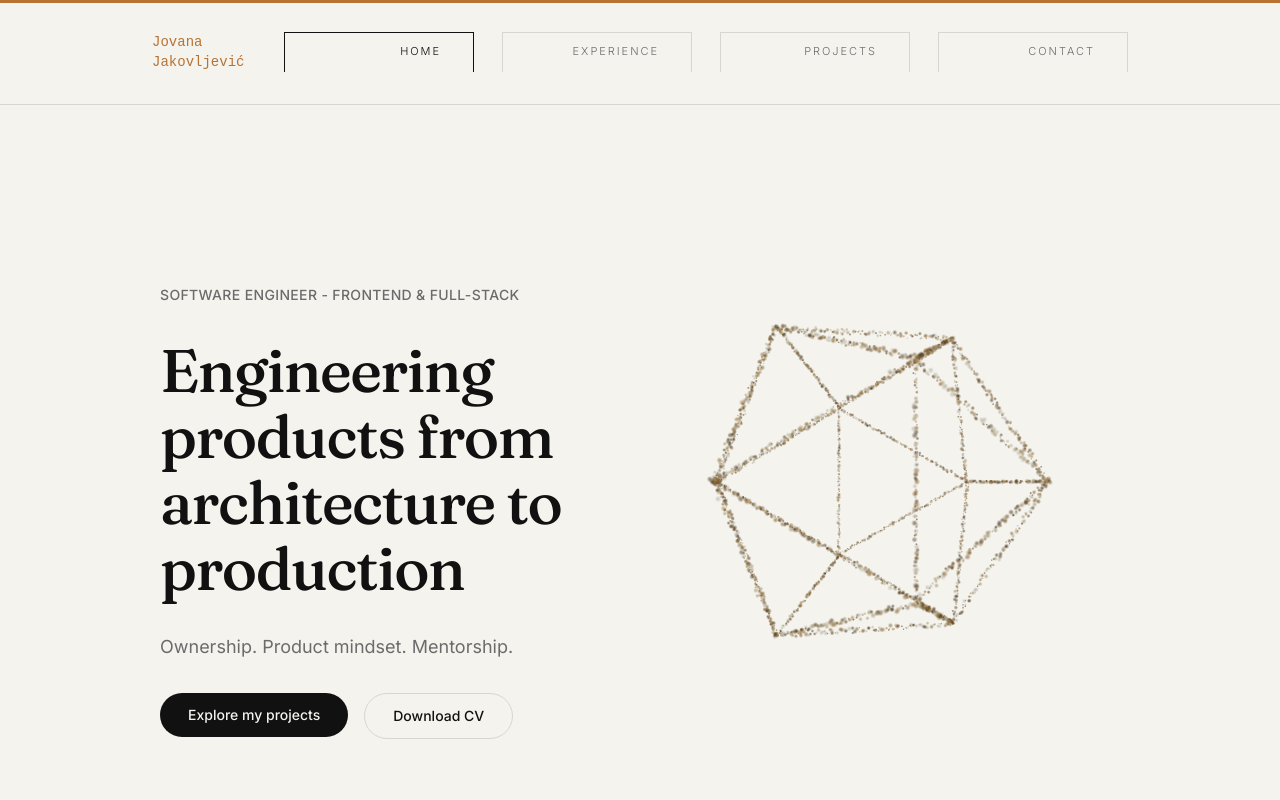
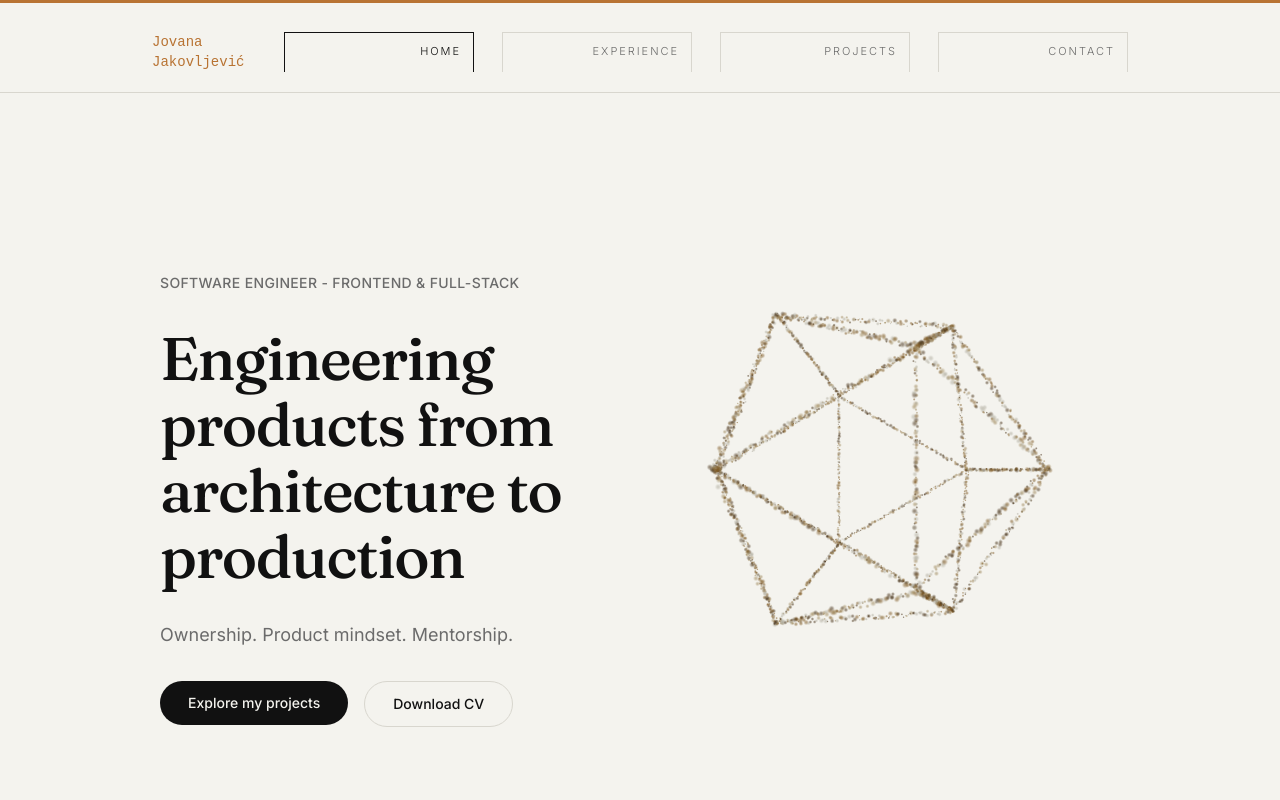
Before and after one commit to J-jakovljevic/my-site, a React (Vite) app: page / in a window 1280 px wide. Shown: the top 800 px of the page. Built offline with nearby package versions, Linux system fonts and the light colour scheme; a web font is replaced by a local one.

Commit message:
fix: style update for navbar and footer

```diff
--- a/src/components/Footer.tsx
+++ b/src/components/Footer.tsx
@@ -1,14 +1,17 @@
 import { profile } from "@data/profileData";
+import { useMediaQuery } from "usehooks-ts";
 
 const Footer = () => {
+  const isSmallScreen = useMediaQuery("(max-width: 450px)");
+
   return (
     <footer className="mt-auto border-t border-edge">
       <div className="mx-auto flex max-w-5xl flex-wrap justify-between gap-x-4 gap-y-2 px-6 py-6 text-base text-muted">
-        <span>
-          © {new Date().getFullYear()} {profile.name}
-        </span>
+        <span>© 2026 {profile.name}</span>
 
-        <a href={`mailto:${profile.email}`}>{profile.email}</a>
+        {!isSmallScreen && (
+          <a href={`mailto:${profile.email}`}>{profile.email}</a>
+        )}
       </div>
     </footer>
   );
--- a/src/components/Nav.tsx
+++ b/src/components/Nav.tsx
@@ -50,7 +50,7 @@ const Nav = () => {
 
   return (
     <header className="sticky top-0 z-20 border-b border-edge bg-canvas/90 backdrop-blur-md">
-      <div className="mx-auto flex max-w-5xl flex-wrap items-center justify-between gap-8 px-6 py-8">
+      <div className="mx-auto flex max-w-5xl flex-wrap items-center justify-between gap-8 px-6 pt-6 md:pt-8 pb-5">
         <MotionNavLink
           to={HOME}
           end
@@ -97,7 +97,7 @@ const Nav = () => {
                   <NavLink
                     to={link.to}
                     end={link.end}
-                    className={`block min-w-[190px] border-t border-r border-l px-8 pt-2.5 pb-3 text-right text-[11px] font-light tracking-[0.18em] uppercase transition-colors ${
+                    className={`block min-w-[190px] border-t border-r border-l pl-8 pr-3 pt-2.5 pb-3 text-right text-[11px] font-light tracking-[0.18em] uppercase transition-colors ${
                       isActive
                         ? "border-ink text-ink"
                         : "border-edge text-muted hover:border-ink hover:text-ink"
```
